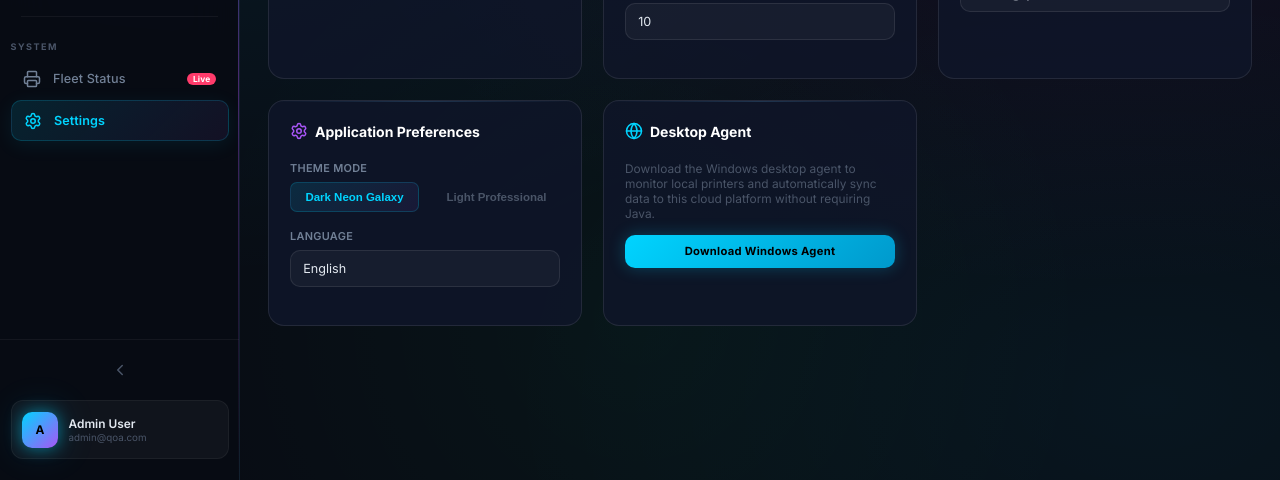
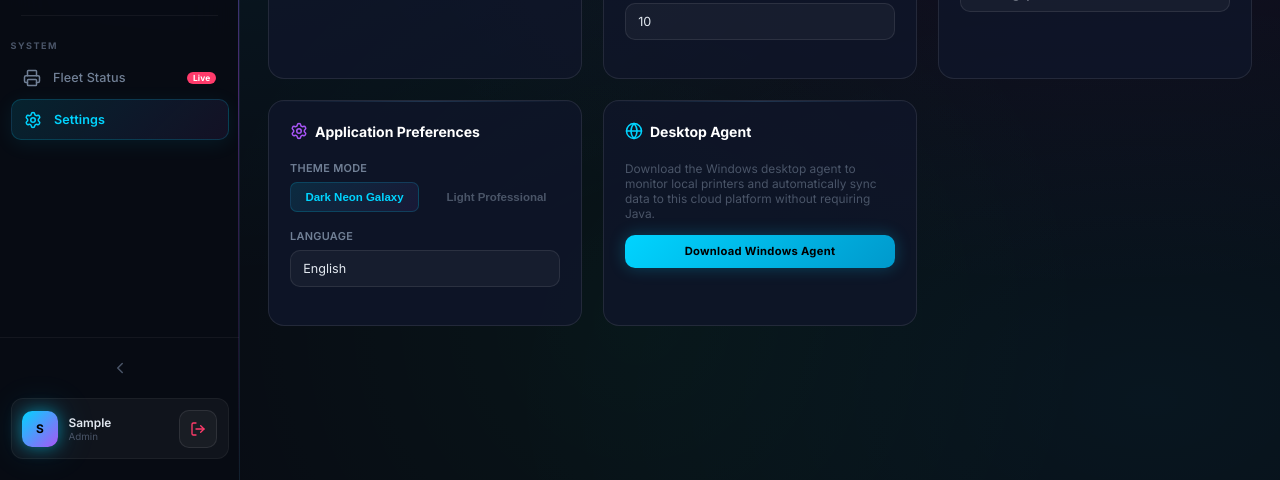
Before and after one commit to rnalaranga/qoa, a React (Vite) app in the folder printer-monitor-frontend/: page /settings in a window 1280 px wide. Shown: the part 320-800 px from the top of the page. Built offline with nearby package versions, Linux system fonts and the light colour scheme; sample sign-in values are in the browser's storage.

Commit message:
Updated site code without agent folder

```diff
--- a/printer-monitor-frontend/src/components/Layout.jsx
+++ b/printer-monitor-frontend/src/components/Layout.jsx
@@ -1,12 +1,14 @@
 import React, { useState } from 'react';
 import { NavLink, Outlet, useLocation } from 'react-router-dom';
-import { LayoutDashboard, Users, BarChart3, Search, Bell, Printer, ChevronRight, ChevronLeft, Menu, Moon, Sun, Settings as SettingsIcon } from 'lucide-react';
+import { LayoutDashboard, Users, BarChart3, Search, Bell, Printer, ChevronRight, ChevronLeft, Menu, Moon, Sun, Settings as SettingsIcon, LogOut } from 'lucide-react';
 import { useTheme } from '../ThemeContext';
+import { useAuth } from '../context/AuthContext';
 
 const Layout = () => {
   const location = useLocation();
   const [isCollapsed, setIsCollapsed] = useState(false);
   const [isMobileOpen, setIsMobileOpen] = useState(false);
+  const { user, logout } = useAuth();
 
   const getPageTitle = () => {
     switch (location.pathname) {
@@ -24,9 +26,12 @@ const Layout = () => {
 
   const navItems = [
     { to: '/', icon: LayoutDashboard, label: 'Dashboard', end: true },
-    { to: '/customers', icon: Users, label: 'Customers' },
     { to: '/analytics', icon: BarChart3, label: 'Analytics' },
   ];
+
+  if (user?.role === 'admin') {
+    navItems.splice(1, 0, { to: '/customers', icon: Users, label: 'Customers' });
+  }
 
   return (
     <div className={`app-layout ${isCollapsed ? 'sidebar-collapsed' : ''}`}>
@@ -57,7 +62,7 @@ const Layout = () => {
               className={({ isActive }) => `nav-item ${isActive ? 'active' : ''}`}
             >
               <Icon size={18} />
-              {label}
+              <span>{label}</span>
               <span className="nav-dot" />
             </NavLink>
           ))}
@@ -70,13 +75,15 @@ const Layout = () => {
           <div style={{ display: 'flex', flexDirection: 'column', gap: '2px' }}>
             <NavLink to="/fleet" className={({ isActive }) => `nav-item ${isActive ? 'active' : ''}`}>
               <Printer size={18} />
-              Fleet Status
+              <span>Fleet Status</span>
               <span className="nav-badge" style={{ marginLeft: 'auto' }}>Live</span>
             </NavLink>
-            <NavLink to="/settings" className={({ isActive }) => `nav-item ${isActive ? 'active' : ''}`}>
-              <SettingsIcon size={18} />
-              Settings
-            </NavLink>
+            {user?.role === 'admin' && (
+              <NavLink to="/settings" className={({ isActive }) => `nav-item ${isActive ? 'active' : ''}`}>
+                <SettingsIcon size={18} />
+                <span>Settings</span>
+              </NavLink>
+            )}
           </div>
         </div>
 
@@ -92,11 +99,14 @@ const Layout = () => {
           </button>
 
           <div className="user-profile">
-            <div className="avatar">A</div>
+            <div className="avatar">{user?.username?.charAt(0).toUpperCase() || 'U'}</div>
             <div className="user-info">
-              <div className="user-name">Admin User</div>
-              <div className="user-email">admin@qoa.com</div>
+              <div className="user-name" style={{ textTransform: 'capitalize' }}>{user?.username || 'User'}</div>
+              <div className="user-email" style={{ textTransform: 'capitalize' }}>{user?.role || 'Guest'}</div>
             </div>
+            <button className="icon-btn logout-btn" onClick={logout} title="Logout" style={{ marginLeft: 'auto' }}>
+              <LogOut size={16} color="var(--neon-rose)" />
+            </button>
           </div>
         </div>
       </aside>
--- a/printer-monitor-frontend/src/index.css
+++ b/printer-monitor-frontend/src/index.css
@@ -1654,11 +1654,18 @@ body {
 .sidebar.collapsed .logo-sub,
 .sidebar.collapsed .sidebar-section-label,
 .sidebar.collapsed .nav-item span,
-.sidebar.collapsed .user-info {
+.sidebar.collapsed .user-info,
+.sidebar.collapsed .logout-btn {
   display: none;
 }
 .sidebar.collapsed .nav-item {
   justify-content: center;
+  padding: 0.75rem 0;
+}
+.sidebar.collapsed .user-profile {
+  justify-content: center;
+  background: transparent;
+  border-color: transparent;
   padding: 0.75rem 0;
 }
 
--- a/printer-monitor-frontend/src/pages/Customers.jsx
+++ b/printer-monitor-frontend/src/pages/Customers.jsx
@@ -347,7 +347,7 @@ const Customers = () => {
                   />
                 </div>
 
-                <div style={{ marginBottom: '1.5rem', padding: '1rem', background: 'rgba(0,0,0,0.2)', borderRadius: 8, border: '1px solid var(--border-subtle)' }}>
+                <div style={{ marginBottom: '1.5rem', padding: '1rem', background: 'transparent', borderRadius: 8, border: '1px solid var(--border-subtle)' }}>
                   <h4 style={{ margin: '0 0 0.75rem 0', fontSize: '0.85rem', color: 'var(--neon-cyan)' }}>
                     {isEditMode ? 'Create / Update User Account (Optional)' : 'Create User Account (Optional)'}
                   </h4>
```
